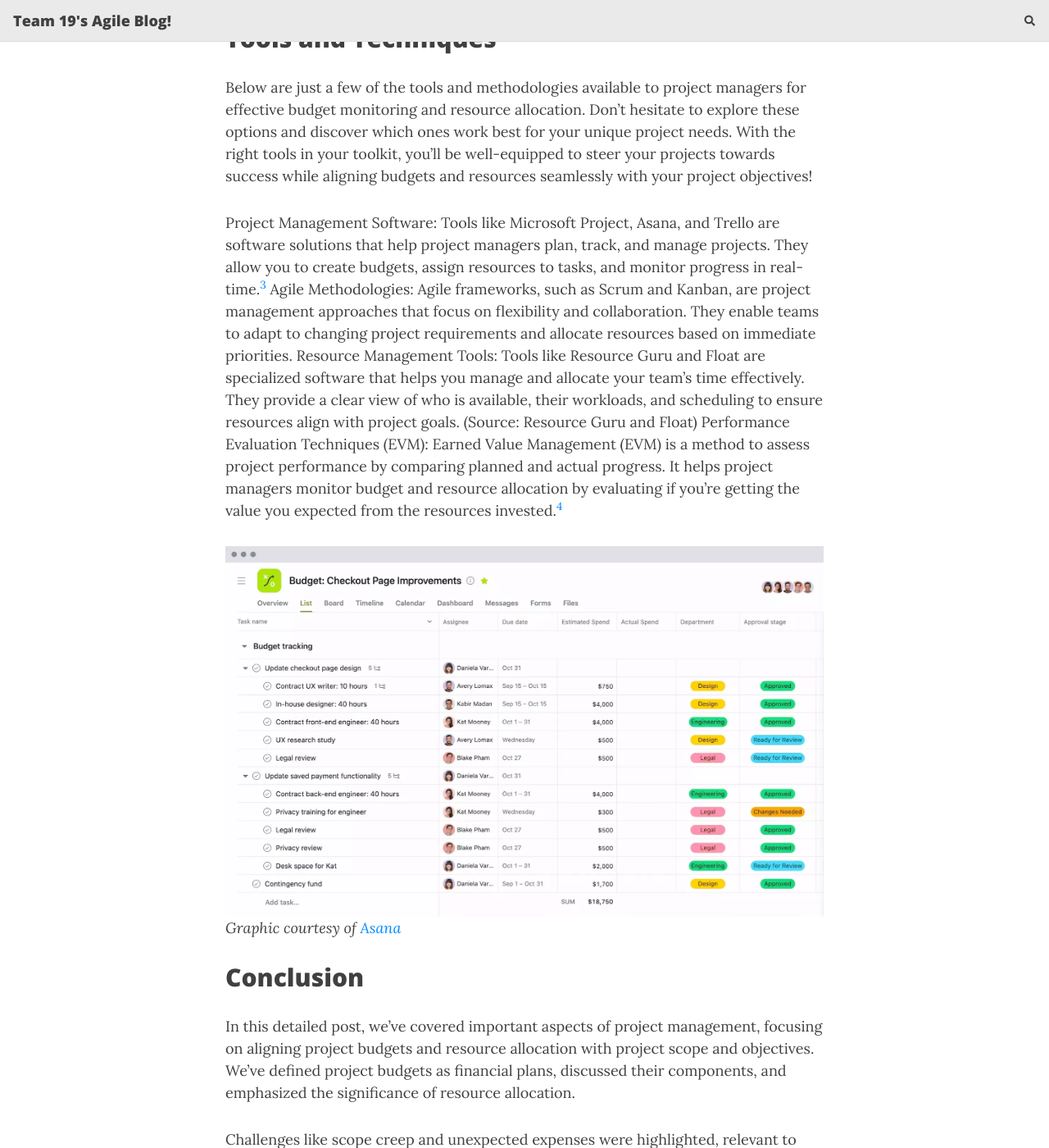
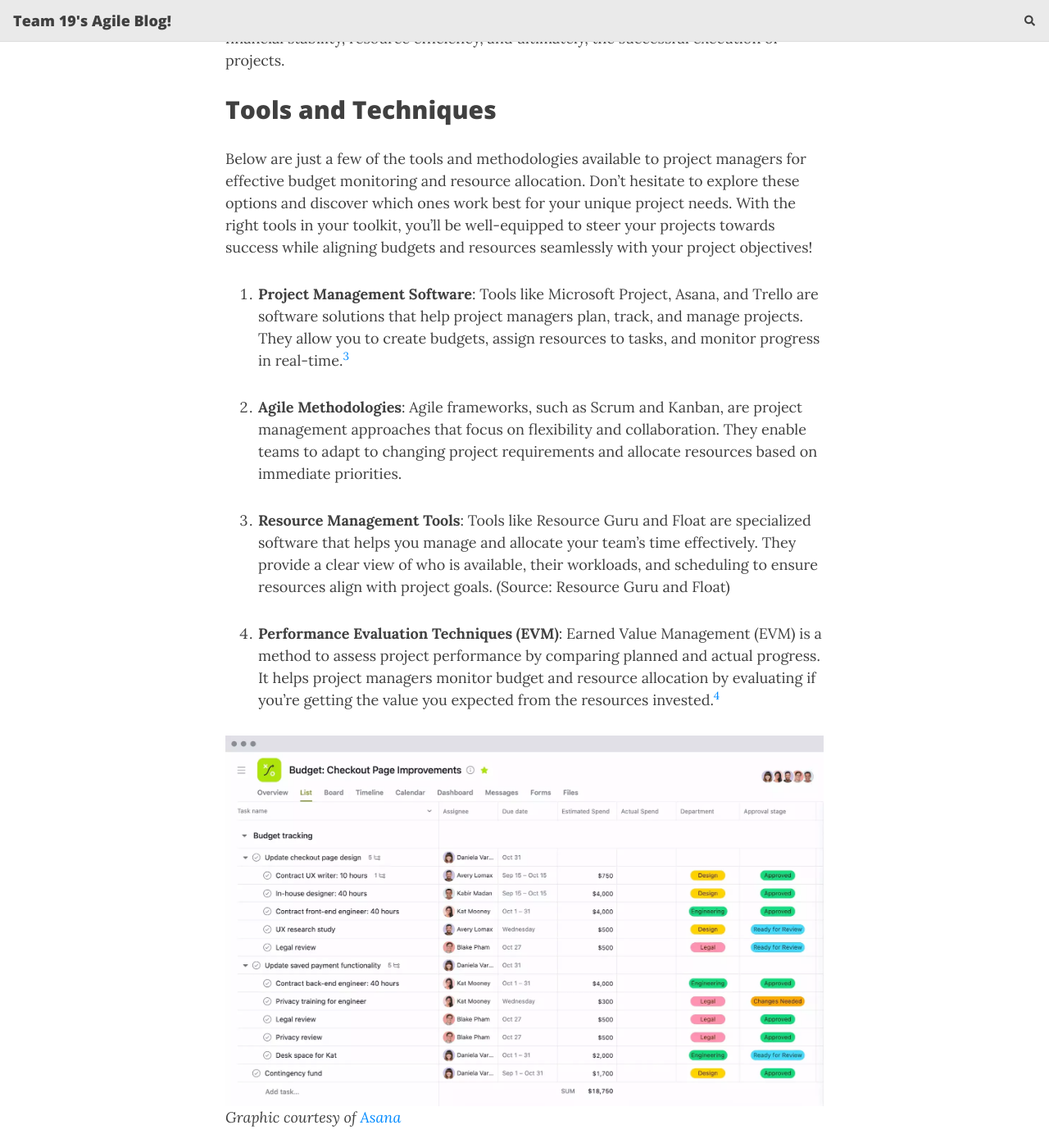
Before and after one commit to dlouangr/agile-blog, a Jekyll site: the page built from _posts/2023-09-25-budgeting-and-resourcing.md, in a window 1280 px wide and 1400 px high, scrolled down 3457 px. Shown: the whole window at 82% size. Built offline with Jekyll 4.4.1, drawn with Linux system fonts in a browser that asks for light colours; nearby versions of some CDN libraries; comment, search, counter and statistics services are not loaded; some of the changed text lies outside the part shown.

Commit message:
modified:   _posts/2023-09-25-budgeting-and-resourcing.md

```diff
--- a/_posts/2023-09-25-budgeting-and-resourcing.md
+++ b/_posts/2023-09-25-budgeting-and-resourcing.md
@@ -25,9 +25,11 @@
 
 Resource allocation is a vital part of successful project management. It involves strategically distributing different resources to meet project goals. These resources can be divided into three main categories: human resources, equipment, and technology.
 
-Human resources are the individuals involved in the project, including project managers, team members, and stakeholders. Their allocation involves assigning tasks, responsibilities, and workloads effectively to ensure that the right skills are applied at the right time.
-Equipment encompasses physical assets necessary for project execution, such as machinery, vehicles, and tools. Allocating equipment efficiently ensures that essential tools are available when needed, minimizing downtime and delays.
-Technology resources refer to software, hardware, and digital tools essential for project tasks. Efficient allocation of technology resources ensures seamless communication, data management, and task execution, enhancing overall project efficiency.
+**Human resources** are the individuals involved in the project, including project managers, team members, and stakeholders. Their allocation involves assigning tasks, responsibilities, and workloads effectively to ensure that the right skills are applied at the right time.
+
+**Equipment** encompasses physical assets necessary for project execution, such as machinery, vehicles, and tools. Allocating equipment efficiently ensures that essential tools are available when needed, minimizing downtime and delays.
+
+**Technology resources** refer to software, hardware, and digital tools essential for project tasks. Efficient allocation of technology resources ensures seamless communication, data management, and task execution, enhancing overall project efficiency.
 
 ![Resource Allocation](/agile-blog/assets/img/planning_and_resource_allocation.png){: .mx-auto.d-block :}
 *Graphic courtesy of [Lane Community College](https://www.lanecc.edu/about-lane/institutional-effectiveness/resource-allocation-and-budget-development)*
@@ -39,7 +41,7 @@
 
 Budget and resource monitoring in project management come with their fair share of challenges, often posing hurdles for project managers striving to align these aspects with project scope and objectives.
 
-One common challenge is scope creep, which refers to "the uncontrolled expansion to project scope without adjustments to time, cost, and resources."[^2] This can strain budgets and resources as additional work often requires extra funding and resources, threatening alignment with the project's original scope.
+One common challenge is **scope creep**, which refers to "the uncontrolled expansion to project scope without adjustments to time, cost, and resources."[^2] This can strain budgets and resources as additional work often requires extra funding and resources, threatening alignment with the project's original scope.
 
 Unexpected expenses are another hurdle. Unforeseen costs, such as equipment breakdowns or regulatory changes, can disrupt budget planning, making it challenging to stay on course with the allocated financial resources.
 
@@ -51,10 +53,13 @@
 
 Below are just a few of the tools and methodologies available to project managers for effective budget monitoring and resource allocation. Don't hesitate to explore these options and discover which ones work best for your unique project needs. With the right tools in your toolkit, you'll be well-equipped to steer your projects towards success while aligning budgets and resources seamlessly with your project objectives!
 
-Project Management Software: Tools like Microsoft Project, Asana, and Trello are software solutions that help project managers plan, track, and manage projects. They allow you to create budgets, assign resources to tasks, and monitor progress in real-time.[^3]
-Agile Methodologies: Agile frameworks, such as Scrum and Kanban, are project management approaches that focus on flexibility and collaboration. They enable teams to adapt to changing project requirements and allocate resources based on immediate priorities.
-Resource Management Tools: Tools like Resource Guru and Float are specialized software that helps you manage and allocate your team's time effectively. They provide a clear view of who is available, their workloads, and scheduling to ensure resources align with project goals. (Source: Resource Guru and Float)
-Performance Evaluation Techniques (EVM): Earned Value Management (EVM) is a method to assess project performance by comparing planned and actual progress. It helps project managers monitor budget and resource allocation by evaluating if you're getting the value you expected from the resources invested.[^4]
+1. **Project Management Software**: Tools like Microsoft Project, Asana, and Trello are software solutions that help project managers plan, track, and manage projects. They allow you to create budgets, assign resources to tasks, and monitor progress in real-time.[^3]
+
+2. **Agile Methodologies**: Agile frameworks, such as Scrum and Kanban, are project management approaches that focus on flexibility and collaboration. They enable teams to adapt to changing project requirements and allocate resources based on immediate priorities.
+
+3. **Resource Management Tools**: Tools like Resource Guru and Float are specialized software that helps you manage and allocate your team's time effectively. They provide a clear view of who is available, their workloads, and scheduling to ensure resources align with project goals. (Source: Resource Guru and Float)
+
+4. **Performance Evaluation Techniques (EVM)**: Earned Value Management (EVM) is a method to assess project performance by comparing planned and actual progress. It helps project managers monitor budget and resource allocation by evaluating if you're getting the value you expected from the resources invested.[^4]
 
 ![Asana Example](/agile-blog/assets/img/asana-planning.png){: .mx-auto.d-block :}
 *Graphic courtesy of [Asana](https://asana.com/resources/project-budget)*
```
Also changed, not shown: other parts of _posts/2023-09-25-budgeting-and-resourcing.md (+2 -2 lines), assets/img/capital-budgeting.jpg (added).
